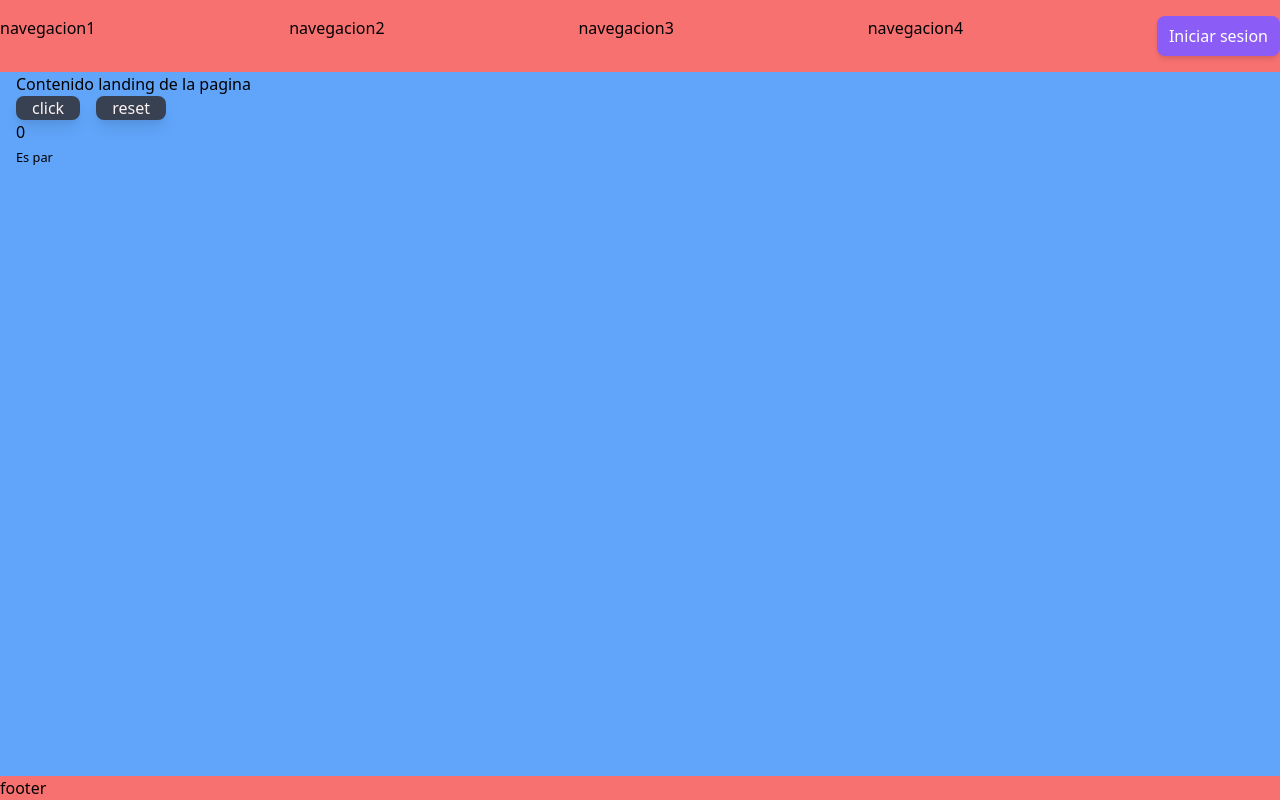
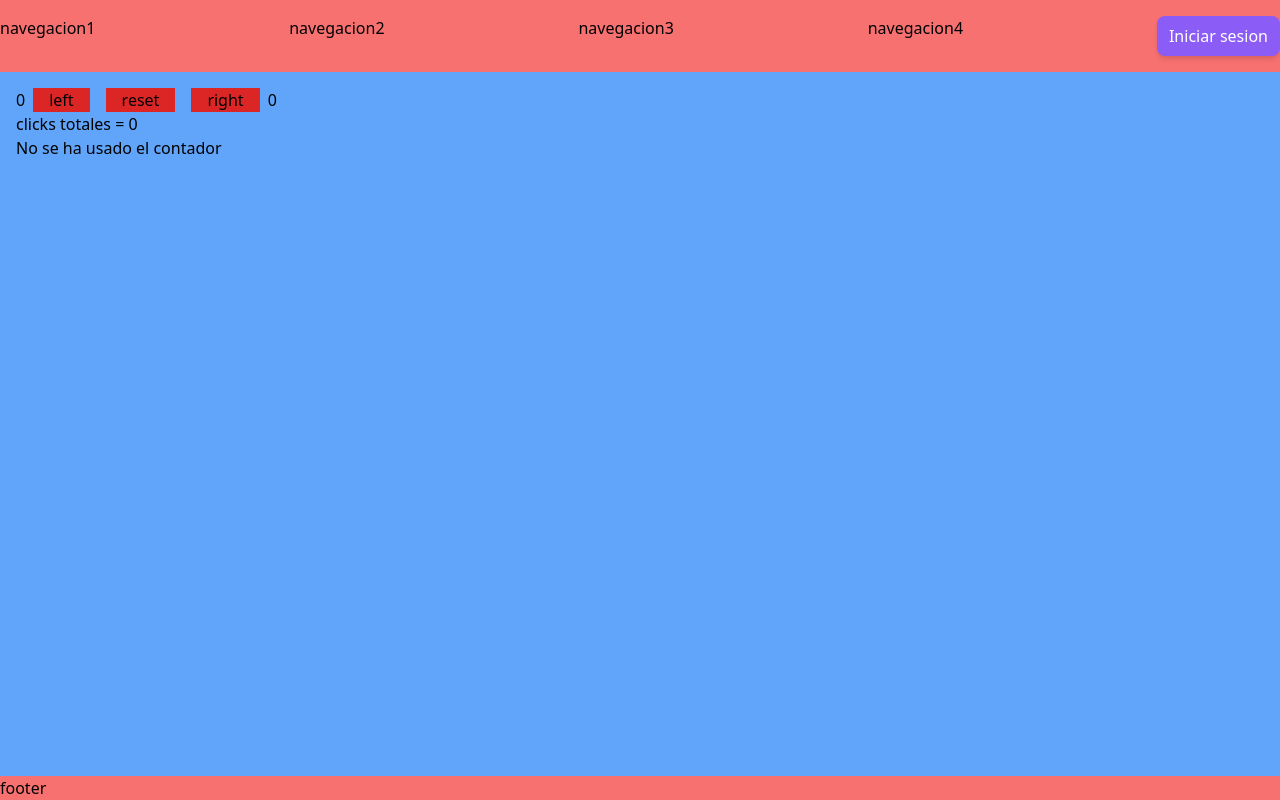
Before and after one commit to rojas901/prueba, a React (Create React App) app: page /ejercicio2opt in a window 1280 px wide. Built offline with nearby package versions, Linux system fonts and the light colour scheme.

Commit message:
Se crea Ejercicio2opt donde en lugar de usar varios estados, se usa solo uno para ejercer toda la funcionalidad

```diff
--- a/src/App.jsx
+++ b/src/App.jsx
@@ -10,6 +10,7 @@ import Admin from 'pages/admin/Admin';
 import Vehiculos from 'pages/admin/Vehiculos';
 import Clientes from 'pages/admin/Clientes';
 import Ejercicio2 from 'pages/Ejercicio2'
+import Ejercicio2opt from 'pages/Ejercicio2opt';
 
 
 function App() {
@@ -49,6 +50,9 @@ function App() {
               <Route path='/ejercicio2'>
                 <Ejercicio2 />
               </Route>
+              <Route path='/ejercicio2opt'>
+                <Ejercicio2opt />
+              </Route>
               <Route path='/'>
                 <Index />
               </Route>
--- /dev/null
+++ b/src/pages/Ejercicio2opt.jsx
@@ -0,0 +1,57 @@
+import React, { useState } from 'react'
+
+const WarningNotUsed = () => {
+    return <h1>No se ha usado el contador</h1>
+}
+
+const ListOfClicks = ({ clicks }) => {
+    return <span>{clicks.join(",")}</span>
+}
+
+const Ejercicio2opt = () => {
+
+    const [clicks, setClicks] = useState([])
+
+    const handleClickerRight = () => {
+        setClicks(prevClicks => [...prevClicks, 'R'])
+    }
+
+    const handleClickerLeft = () => {
+        setClicks(prevClicks => [...prevClicks, 'L'])
+    }
+
+    const handleReset = () => {
+        setClicks([])
+    }
+
+    const left = clicks.filter(click => click === 'L')
+    const right = clicks.filter(click => click === 'R')
+
+    return (
+        <div className='ml-4 mt-4'>
+            {left.length}
+            <button
+                className='bg-red-600 mx-2 px-4 hover:bg-red-300'
+                onClick={handleClickerLeft}>
+                left
+            </button>
+            <button
+                className='bg-red-600 mx-2 px-4 hover:bg-red-300'
+                onClick={handleReset}>
+                reset
+            </button>
+            <button
+                className='bg-red-600 mx-2 px-4 hover:bg-red-300'
+                onClick={handleClickerRight}>
+                right
+            </button>
+            {right.length}
+            <br />
+            <span>clicks totales = {clicks.length}</span>
+            <br />
+            {clicks.length === 0 ? <WarningNotUsed /> : <ListOfClicks clicks={clicks} />}
+        </div>
+    )
+}
+
+export default Ejercicio2opt
```
